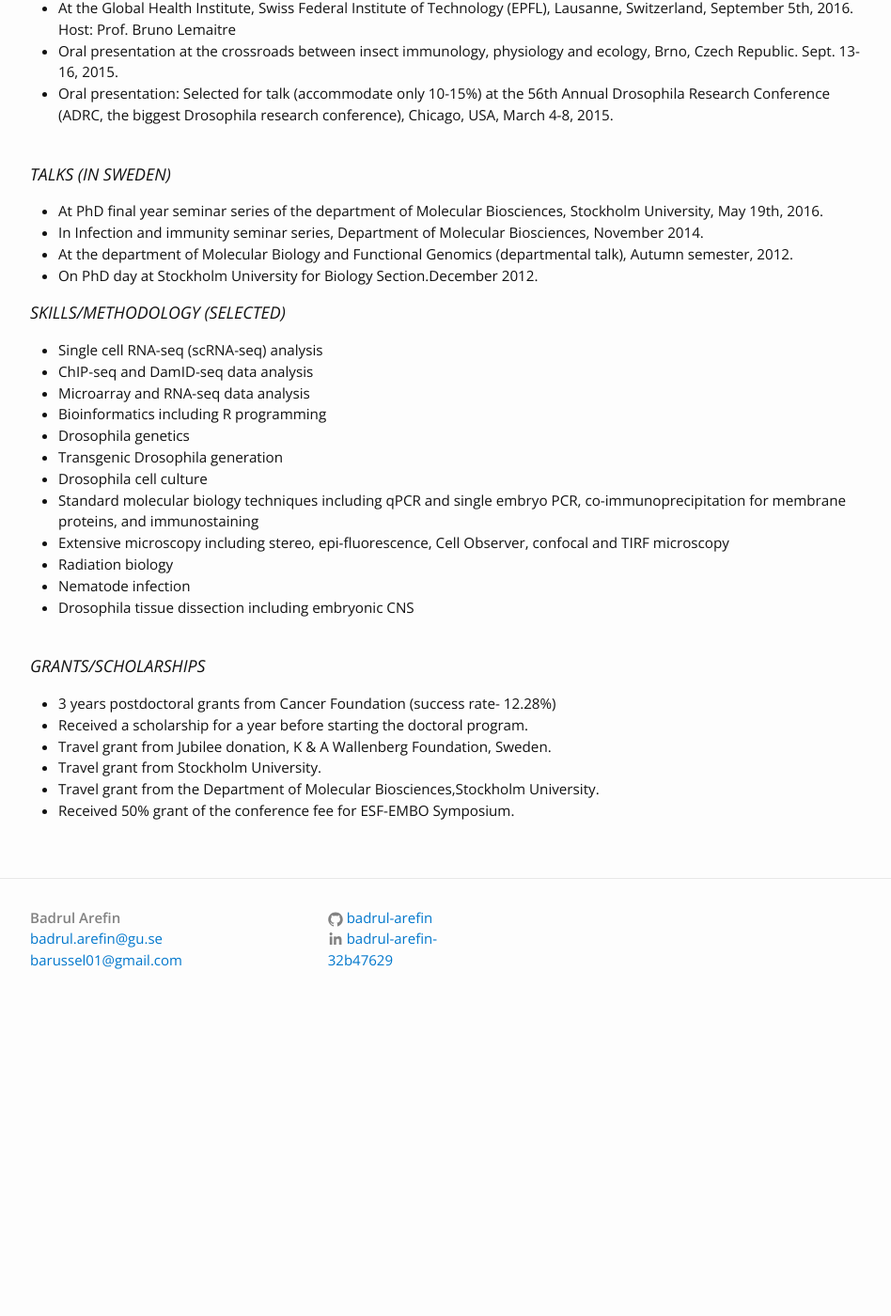
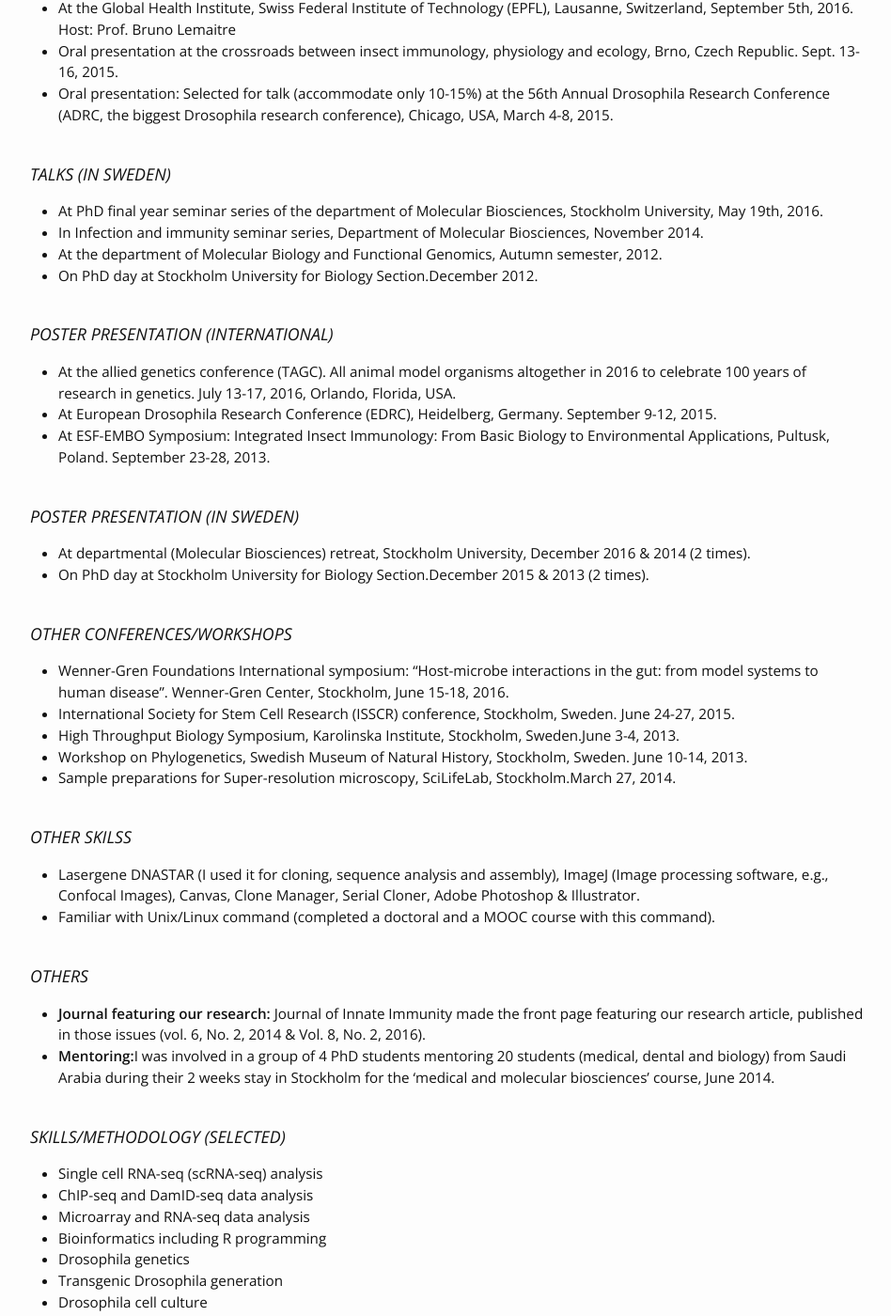
Before and after one commit to Badrul-Arefin/badrul-arefin.github.io, a Jekyll site: the page built from cv.md, in a window 1280 px wide and 1400 px high, scrolled down 1307 px. Shown: the whole window at 94% size, without its empty margins (163-1111 px from the left). Built offline with Jekyll 4.4.1, drawn with Linux system fonts in a browser that asks for light colours; before the commit the page ends 2399 px from its top, so only the background shows below that.

Commit message:
Update cv.md

```diff
--- a/cv.md
+++ b/cv.md
@@ -47,10 +47,32 @@ permalink: /cv/
 ### TALKS (IN SWEDEN)
 - At PhD final year seminar series of the department of Molecular Biosciences, Stockholm University, May 19th, 2016.
 - In Infection and immunity seminar series, Department of Molecular Biosciences, November 2014.
-- At the department of Molecular Biology and Functional Genomics (departmental talk), Autumn semester, 2012.
-- On PhD day at Stockholm University for Biology Section.December 2012.
+- At the department of Molecular Biology and Functional Genomics, Autumn semester, 2012.
+- On PhD day at Stockholm University for Biology Section.December 2012.<br><br>
 
+### POSTER PRESENTATION (INTERNATIONAL)
+- At the allied genetics conference (TAGC). All animal model organisms altogether in 2016 to celebrate 100 years of research in genetics. July 13-17, 2016, Orlando, Florida, USA.
+- At European Drosophila Research Conference (EDRC), Heidelberg, Germany. September 9-12, 2015.
+- At ESF-EMBO Symposium: Integrated Insect Immunology: From Basic Biology to Environmental Applications, Pultusk, Poland. September 23-28, 2013.<br><br>
 
+### POSTER PRESENTATION (IN SWEDEN)
+- At departmental (Molecular Biosciences) retreat, Stockholm University, December 2016 & 2014 (2 times).
+- On PhD day at Stockholm University for Biology Section.December 2015 & 2013 (2 times).<br><br>
+
+### OTHER CONFERENCES/WORKSHOPS
+- Wenner-Gren Foundations International symposium: “Host-microbe interactions in the gut: from model systems to human disease”. Wenner-Gren Center, Stockholm, June 15-18, 2016.
+- International Society for Stem Cell Research (ISSCR) conference, Stockholm, Sweden. June 24-27, 2015.
+- High Throughput Biology Symposium, Karolinska Institute, Stockholm, Sweden.June 3-4, 2013.
+- Workshop on Phylogenetics, Swedish Museum of Natural History, Stockholm, Sweden. June 10-14, 2013.
+- Sample preparations for Super-resolution microscopy, SciLifeLab, Stockholm.March 27, 2014.<br><br>
+
+### OTHER SKILSS
+- Lasergene DNASTAR (I used it for cloning, sequence analysis and assembly), ImageJ (Image processing software, e.g., Confocal Images), Canvas, Clone Manager, Serial Cloner, Adobe Photoshop & Illustrator.
+- Familiar with Unix/Linux command (completed a doctoral and a MOOC course with this command).<br><br>
+
+### OTHERS
+- <b>Journal featuring our research:</b> Journal of Innate Immunity made the front page featuring our research article, published in those issues (vol. 6, No. 2, 2014 & Vol. 8, No. 2, 2016).
+- <b> Mentoring:</b>I was involved in a group of 4 PhD students mentoring 20 students (medical, dental and biology) from Saudi Arabia during their 2 weeks stay in Stockholm for the ‘medical and molecular biosciences’ course, June 2014.<br><br>
 
 ### SKILLS/METHODOLOGY (SELECTED)
 - Single cell RNA-seq (scRNA-seq) analysis
```
